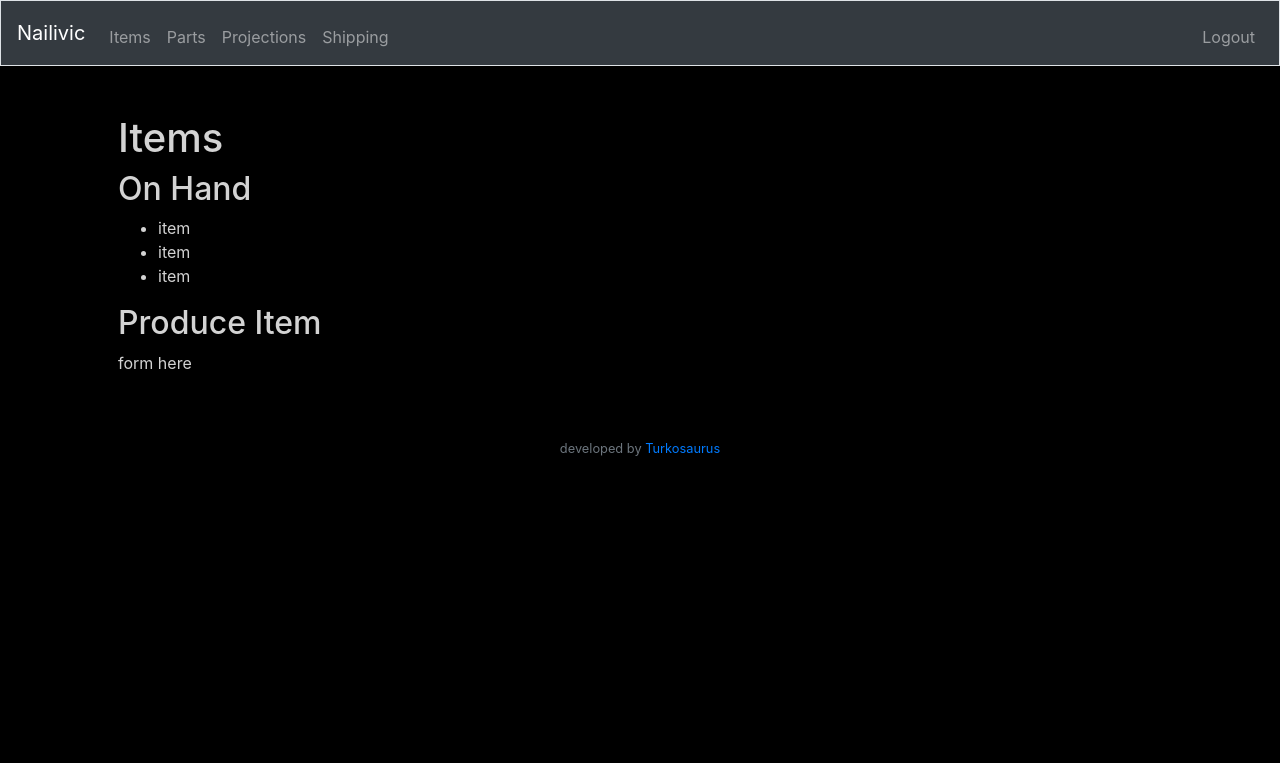
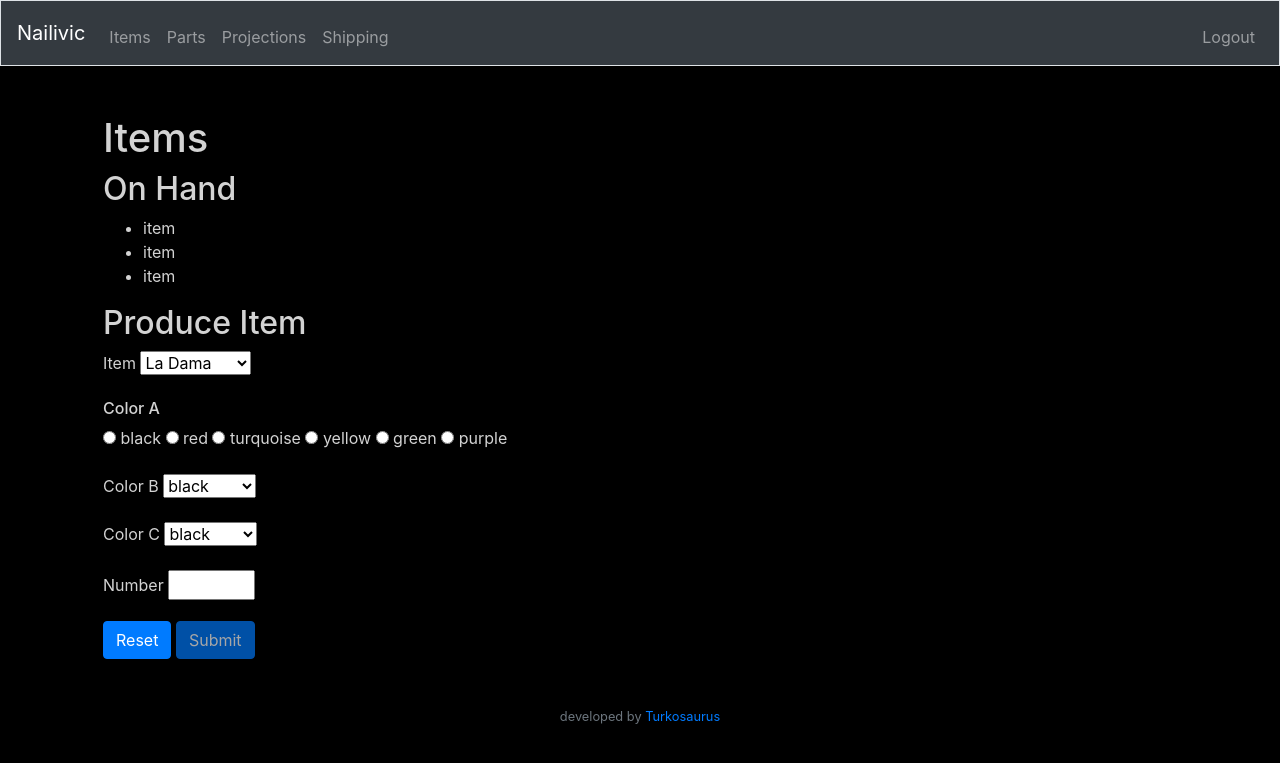
Before and after one commit to turkosaurus/nailivic, a Flask app: page /items in a window 1280 px wide. Shown: the top 763 px of the page. Run offline with Flask 2, Linux system fonts and the light colour scheme; the visitor is signed in with stand-in values (Sample User, id 1); some libraries are stand-ins or nearby versions.

Commit message:
items forms created v1

```diff
--- a/application.py
+++ b/application.py
@@ -112,17 +112,17 @@ def setup():
         size VARCHAR ( 255 ) NOT NULL, \
         a_color VARCHAR ( 255 ), \
         b_color VARCHAR ( 255 ), \
-        c_color VARCHAR ( 255 ) \
+        c_color VARCHAR ( 255 ), \
+        status VARCHAR ( 255 ) \
         )")
 
-    return "sucessful setup"
+    return "Setup Success!"
 
 
 @app.route('/')
 @login_required
 def dashboard():
-    time=datetime.datetime.utcnow().isoformat()
-    print(time)
+
 
     # print(loteria)
     for key in loterias:
@@ -130,17 +130,15 @@ def dashboard():
         print(f"{key}:")
         tmp = loterias[key]
         print(tmp)
-
-    time=datetime.datetime.utcnow().isoformat()
-    print(time)
+    items = db.execute("SELECT * FROM items")
+    parts = db.execute("SELECT * FROM parts")
     user = db.execute("SELECT username from users WHERE id=:id", id=session["user_id"])
-    print(user)
     return render_template('index.html', user=user, colors=colors, sizes=sizes, loterias=loterias)
 
 @app.route('/items')
 @login_required
 def items():
-    return render_template('items.html')
+    return render_template('items.html', loterias=loterias, colors=colors)
 
 @app.route('/parts')
 @login_required
--- a/templates/items.html
+++ b/templates/items.html
@@ -4,13 +4,69 @@
 Dashboard
 {% endblock %}
 {% block main %}
+<container>
+    <div class="row">
         <h1>Items</h1>
+    </div>
+    <div class="row">
         <h2>On Hand</h2>
+    </div>
+    <div class="row">
         <ul>
             <li>item</li>
             <li>item</li>
             <li>item</li>
         </ul>
+    </div>
+    <div class="row">
         <h2>Produce Item</h2>
-<p>form here</p>
+    </div>
+    <div class="row">
+        <form action="/items" method="post">
+            <div class="form-group">
+                <label for="item">Item</label>
+                <select name="item" id="item">
+                    {% for loteria in loterias %}
+                        <option value="{{ loteria }}">{{ loteria }}</option>
+                    {% endfor %}
+                </select>
+            </div>
+
+            <!-- Color A -->
+            <h6>Color A</h6>
+            <div class="form-group">
+                {% for color in colors %}
+                    <input type="radio" id="{{ color }}" name="Color A" value="{{ color }}">
+                    <label for="{{ color }}">{{ color }}</label>
+                {% endfor %}
+            </div>
+
+
+
+            <!-- dropdowns -->
+            <div class="form-group">
+                <label for="b_color">Color B</label>
+                <select name="b_color" id="b_color">
+                    {% for color in colors %}
+                        <option value="{{ color }}">{{ color }}</option>
+                    {% endfor %}
+                </select>
+            </div>
+            <div class="form-group">
+                <label for="c_color">Color C</label>
+                <select name="c_color" id="c_color">
+                    {% for color in colors %}
+                        <option value="{{ color }}">{{ color }}</option>
+                    {% endfor %}
+                </select>
+            </div>
+            <div class="form-group">
+                <label for="number">Number</label>
+                <input type="number" min="1" max="99" step="1" name="number" id="number">
+            </div>
+            <button type="reset" class="btn btn-primary">Reset</button>
+            <button type="submit" class="btn btn-primary" disabled>Submit</button>
+        </form>
+    </div>
+</container>
 {% endblock %}
```
Also changed, not shown: templates/index.html (+15 -3 lines). Lines whose indentation alone changed are shown as unchanged.
